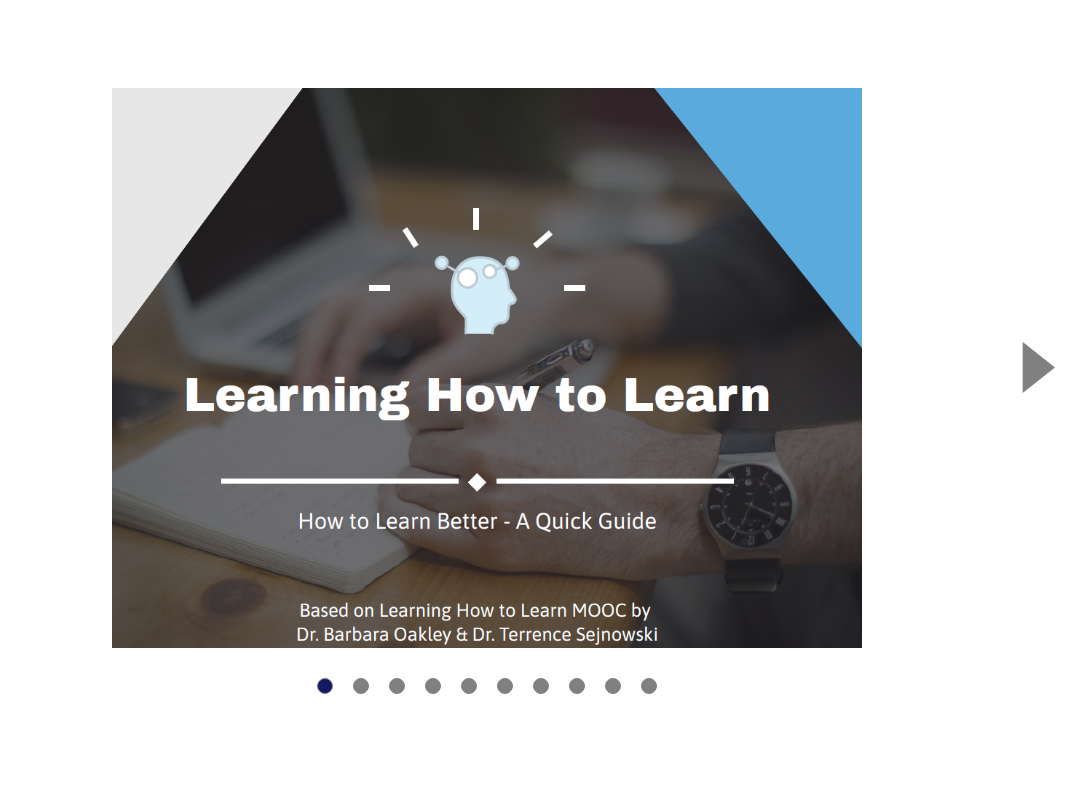
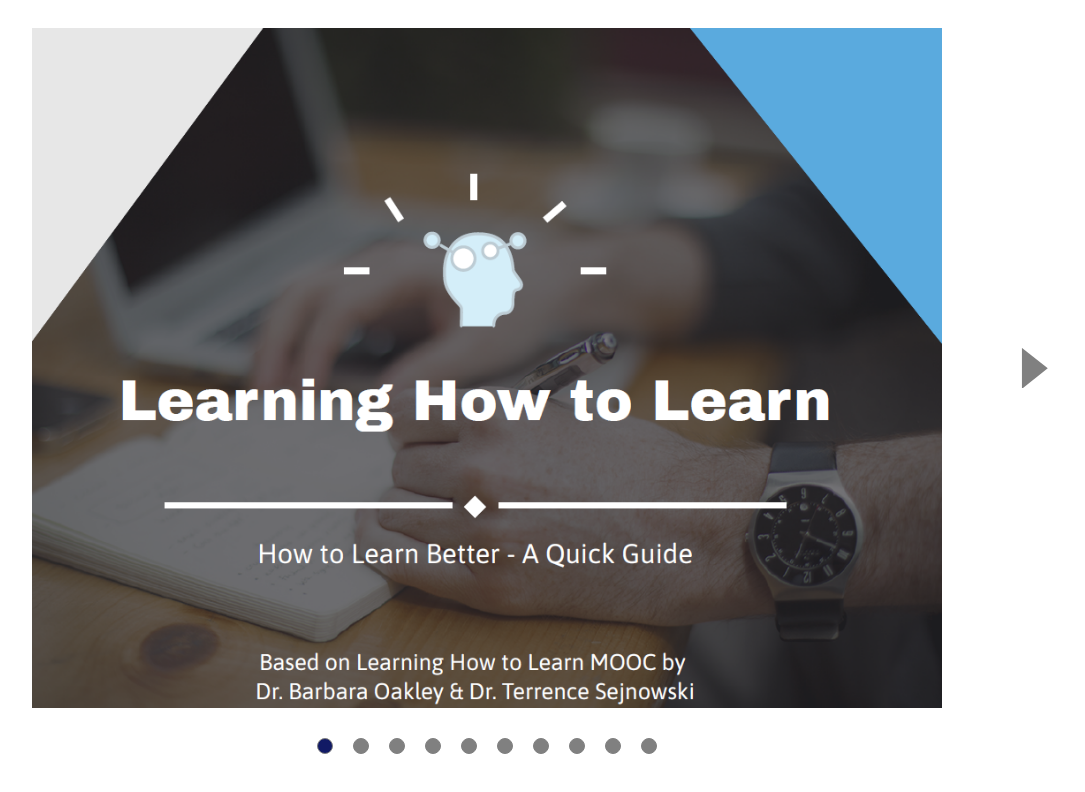
Before and after one commit to gideonfu55/Site, a plain HTML site: page index.html in a window 1280 px wide. Shown: the whole page, without its empty margins (153-1238 px from the left). Drawn offline with Linux system fonts and the light colour scheme.

Commit message:
update css style - slide size

```diff
--- a/css/styles.css
+++ b/css/styles.css
@@ -12,8 +12,8 @@ body {
 
 .carousel {
   display: grid;
-  grid-template-columns: 3em 80vw 3em;
-  grid-template-rows: 70vh 3em;
+  grid-template-columns: 2.5em 80vw 2.5em;
+  grid-template-rows: 85vh 3em;
   align-items: center;
   grid-gap: 1em;
 }
```
